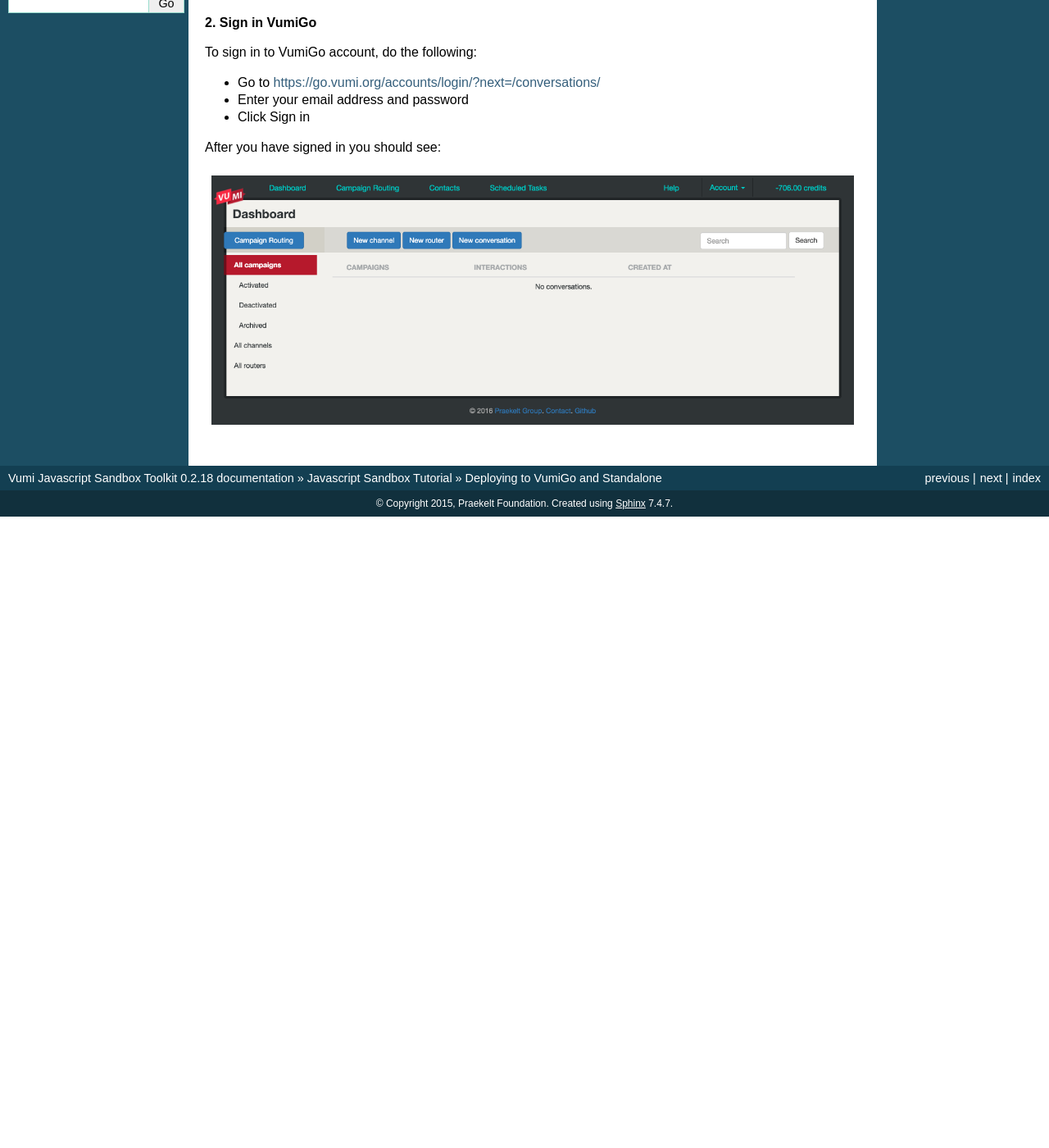
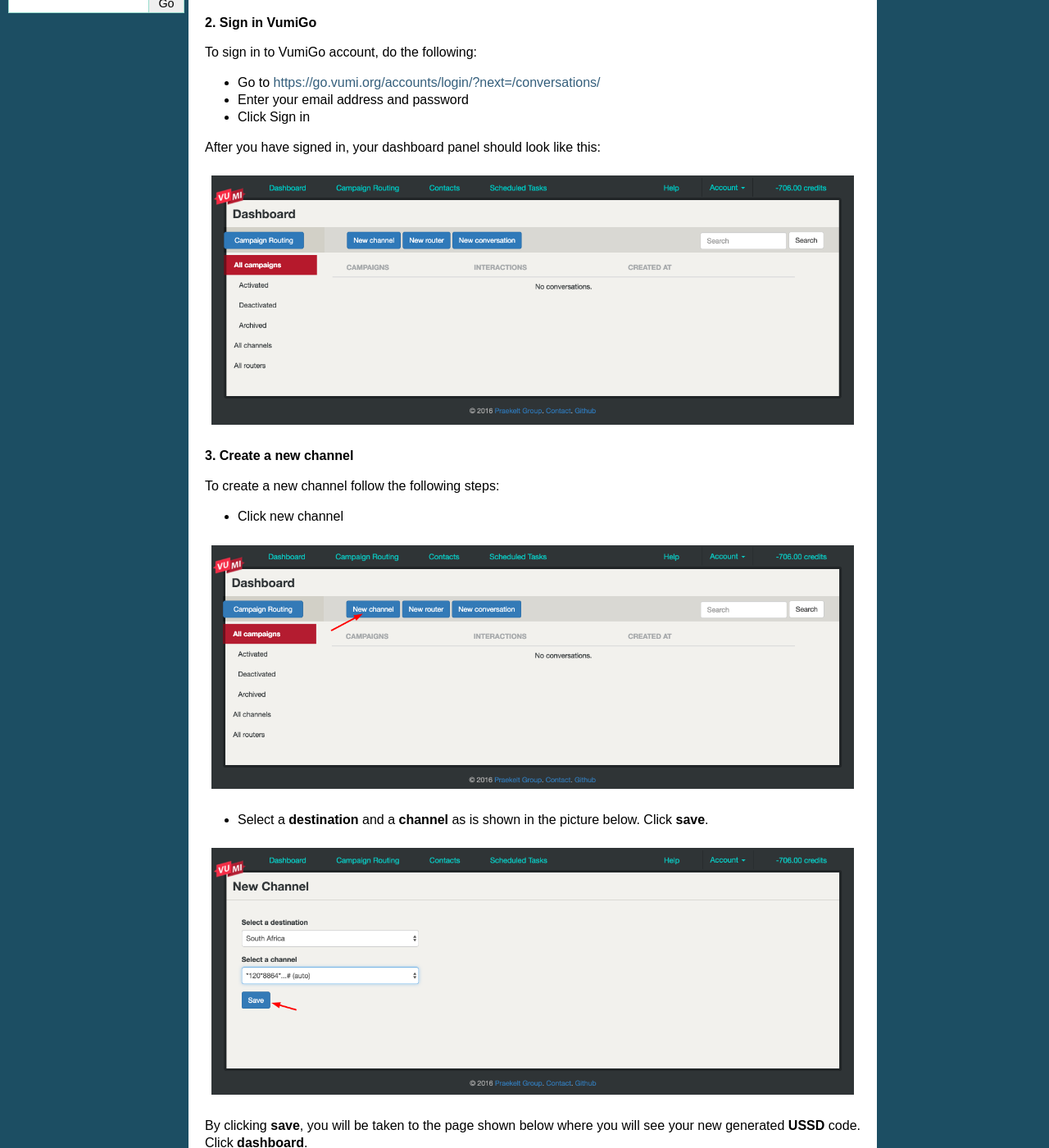
Before and after one commit to praekeltfoundation/vumi-jssandbox-toolkit, a Sphinx documentation site: the page built from docs/tutorial/deploying_to_VumiGo_and_standalone.rst, in a window 1280 px wide and 1400 px high, scrolled down 341 px. Shown: the whole window at 82% size. Built offline with Sphinx 7.4.7, drawn with Linux system fonts in a browser that asks for light colours; before the commit the page ends 971 px from its top, so only the background shows below that; some of the changed text lies outside the part shown.

Commit message:
creating a new channel

```diff
--- a/docs/tutorial/deploying_to_VumiGo_and_standalone.rst
+++ b/docs/tutorial/deploying_to_VumiGo_and_standalone.rst
@@ -21,6 +21,30 @@
 - Enter your email address and password
 - Click Sign in
 
-After you have signed in you should see:
+After you have signed in, your dashboard panel should look like this:
 
 .. figure::  images/dashboard.png
+
+**3. Create a new channel**
+
+To create a new channel follow the following steps:
+
+- Click new channel
+
+.. figure::  images/new_channel.png
+
+- Select a **destination** and a **channel** as is shown in the picture below. Click **save**.
+
+.. figure::  images/save_new_channel.png
+
+By clicking **save**, you will be taken to the page shown below where you will see your new generated **USSD** code. Click **dashboard**.
+
+.. figure::  images/vumi_startcode.png
+
+.. warning::
+
+   Don't click the release button!
+
+**4. Create new conversation**
+
+**5. Campaign routing**
```
Also changed, not shown: docs/tutorial/images/new_channel.png (added), docs/tutorial/images/save_new_channel.png (added), docs/tutorial/images/vumi_startcode.png (added).
